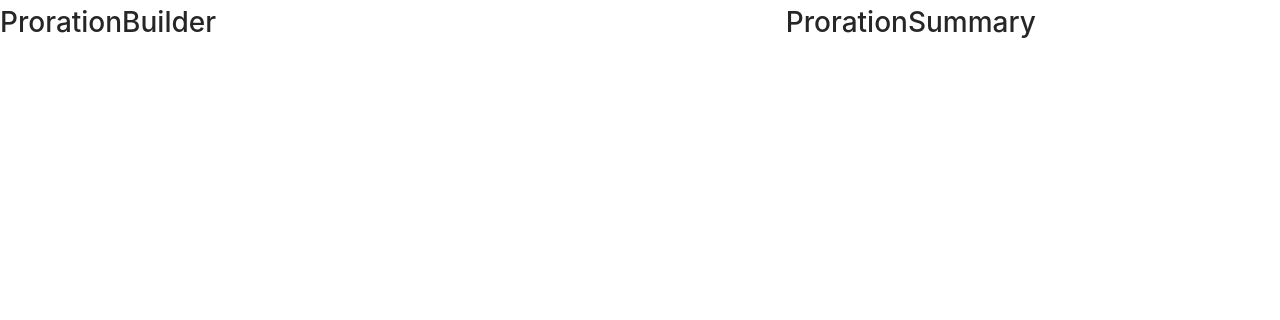
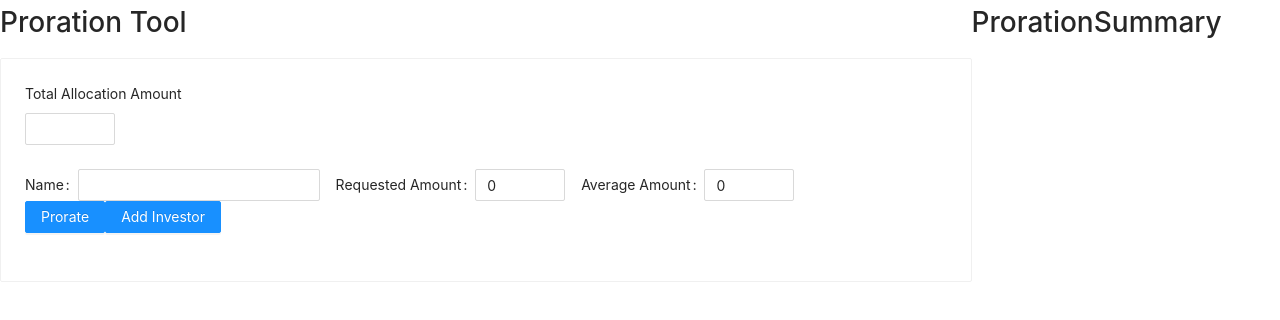
Before and after one commit to minseokim/proration-tool, a React (Create React App) app in the folder client/: page / in a window 1280 px wide. Shown: the top 320 px of the page. Built offline with nearby package versions, Linux system fonts and the light colour scheme.

Commit message:
Get proration tool form basic functionalities woctionalities working

```diff
--- a/client/package.json
+++ b/client/package.json
@@ -8,13 +8,14 @@
     "@testing-library/user-event": "^12.1.10",
     "@types/jest": "^26.0.15",
     "@types/node": "^12.0.0",
-    "@types/react": "^16.9.53",
+    "@types/react": "^17.0.0",
     "@types/react-dom": "^16.9.8",
     "antd": "^4.9.1",
     "react": "^17.0.1",
     "react-dom": "^17.0.1",
     "react-scripts": "4.0.1",
     "typescript": "^4.0.3",
+    "uuid": "^8.3.1",
     "web-vitals": "^0.2.4"
   },
   "scripts": {
--- /dev/null
+++ b/client/src/components/InvestorToggleForm/InvestorToggleForm.tsx
@@ -0,0 +1,74 @@
+import React from 'react';
+import { Button, Form, Input, InputNumber } from 'antd';
+import { MinusOutlined } from '@ant-design/icons';
+import { Investor } from '../../typeDefs';
+
+interface InvestorToggleFormProps {
+  onRemoveInvestor: (id: string) => void;
+  onUpdateInvestor: (
+    id: string,
+    name: string,
+    requestedInvestmentAmount: number,
+    averageInvestmentSize: number
+  ) => void;
+  index: number;
+  investor: Investor;
+}
+
+export const InvestorToggleForm = ({
+  index,
+  investor,
+  onRemoveInvestor,
+  onUpdateInvestor,
+}: InvestorToggleFormProps) => {
+  //   const onValuesChange = (evt) => {
+  //     console.log('evt values change :', evt);
+  //   };
+  const {
+    id,
+    name,
+    requestedInvestmentAmount,
+    averageInvestmentSize,
+  } = investor;
+
+  const onFieldsChange = (allFields) => {
+    const [
+      nameField,
+      requestedInvestmentAmountField,
+      averageInvestmentSizeField,
+    ] = allFields;
+    console.log('allFields :', nameField);
+    onUpdateInvestor(
+      id,
+      nameField.value,
+      requestedInvestmentAmountField.value,
+      averageInvestmentSizeField.value
+    );
+  };
+
+  // Needs to hold state for
+  return (
+    <Form
+      layout='inline'
+      onFieldsChange={(changedFields, allFields) => onFieldsChange(allFields)}
+      //   onValuesChange={onValuesChange}
+      initialValues={{ name, requestedInvestmentAmount, averageInvestmentSize }}
+    >
+      <Form.Item label='Name' name='name'>
+        <Input value={name} />
+      </Form.Item>
+      <Form.Item label='Requested Amount' name='requestedInvestmentAmount'>
+        <InputNumber />
+      </Form.Item>
+      <Form.Item label='Average Amount' name='averageInvestmentSize'>
+        <InputNumber />
+      </Form.Item>
+      {index ? (
+        <Button
+          onClick={() => onRemoveInvestor(id)}
+          icon={<MinusOutlined />}
+        ></Button>
+      ) : null}
+    </Form>
+  );
+};
--- /dev/null
+++ b/client/src/components/InvestorToggleForm/index.ts
@@ -0,0 +1 @@
+export * from './InvestorToggleForm';
--- a/client/src/components/ProrationBuilder/ProrationBuilder.tsx
+++ b/client/src/components/ProrationBuilder/ProrationBuilder.tsx
@@ -1,4 +1,71 @@
-import React from 'react';
+import React, { useState } from 'react';
+import { Card, InputNumber, Form, Input, Button } from 'antd';
+import { InvestorToggleForm } from '../InvestorToggleForm/InvestorToggleForm';
+import { Investor, createInvestor } from '../../typeDefs';
+
 export const ProrationBuilder = () => {
-  return <h1>ProrationBuilder</h1>;
+  const [investorList, setInvestorList] = useState<Investor[]>([
+    createInvestor(),
+  ]);
+
+  const handleRemoveInvestor = (id: string) => {
+    console.log('removing investor :', id);
+
+    setInvestorList(investorList.filter((investor) => investor.id !== id));
+  };
+
+  const handleAddInvestor = () => {
+    setInvestorList([...investorList, createInvestor()]);
+  };
+
+  const handleUpdateInvestor = (
+    id: string,
+    name: string,
+    requestedInvestmentAmount: number,
+    averageInvestmentSize: number
+  ) => {
+    const newInvestorList = investorList.map((investor) => {
+      if (investor.id === id) {
+        return createInvestor(
+          id,
+          name,
+          requestedInvestmentAmount,
+          averageInvestmentSize
+        );
+      }
+      return investor;
+    });
+    setInvestorList(newInvestorList);
+  };
+
+  return (
+    <div>
+      <h1>Proration Tool</h1>
+      <Card>
+        <Form layout='vertical'>
+          <Form.Item label='Total Allocation Amount' name='allocation'>
+            <InputNumber />
+          </Form.Item>
+        </Form>
+        {/* List of Investor Forms */}
+        {investorList?.map((investor, index) => {
+          return (
+            <InvestorToggleForm
+              key={investor.id}
+              index={index}
+              investor={investor}
+              onRemoveInvestor={handleRemoveInvestor}
+              onUpdateInvestor={handleUpdateInvestor}
+            />
+          );
+        })}
+        <Form.Item>
+          <Button type='primary'>Prorate</Button>
+          <Button onClick={handleAddInvestor} type='primary'>
+            Add Investor
+          </Button>
+        </Form.Item>
+      </Card>
+    </div>
+  );
 };
--- /dev/null
+++ b/client/src/typeDefs/Investor.ts
@@ -0,0 +1,21 @@
+import { v4 as uuidv4 } from 'uuid';
+export interface Investor {
+  id: string;
+  name: string;
+  averageInvestmentSize: number;
+  requestedInvestmentAmount: number;
+}
+
+export const createInvestor = (
+  id = uuidv4(),
+  name = '',
+  averageInvestmentSize = 0,
+  requestedInvestmentAmount = 0
+): Investor => {
+  return {
+    id,
+    name,
+    averageInvestmentSize,
+    requestedInvestmentAmount,
+  };
+};
--- /dev/null
+++ b/client/src/typeDefs/index.ts
@@ -0,0 +1 @@
+export * from './Investor';
```
Also changed, not shown: 2 other files (tests, documents, lock files or other folders).
